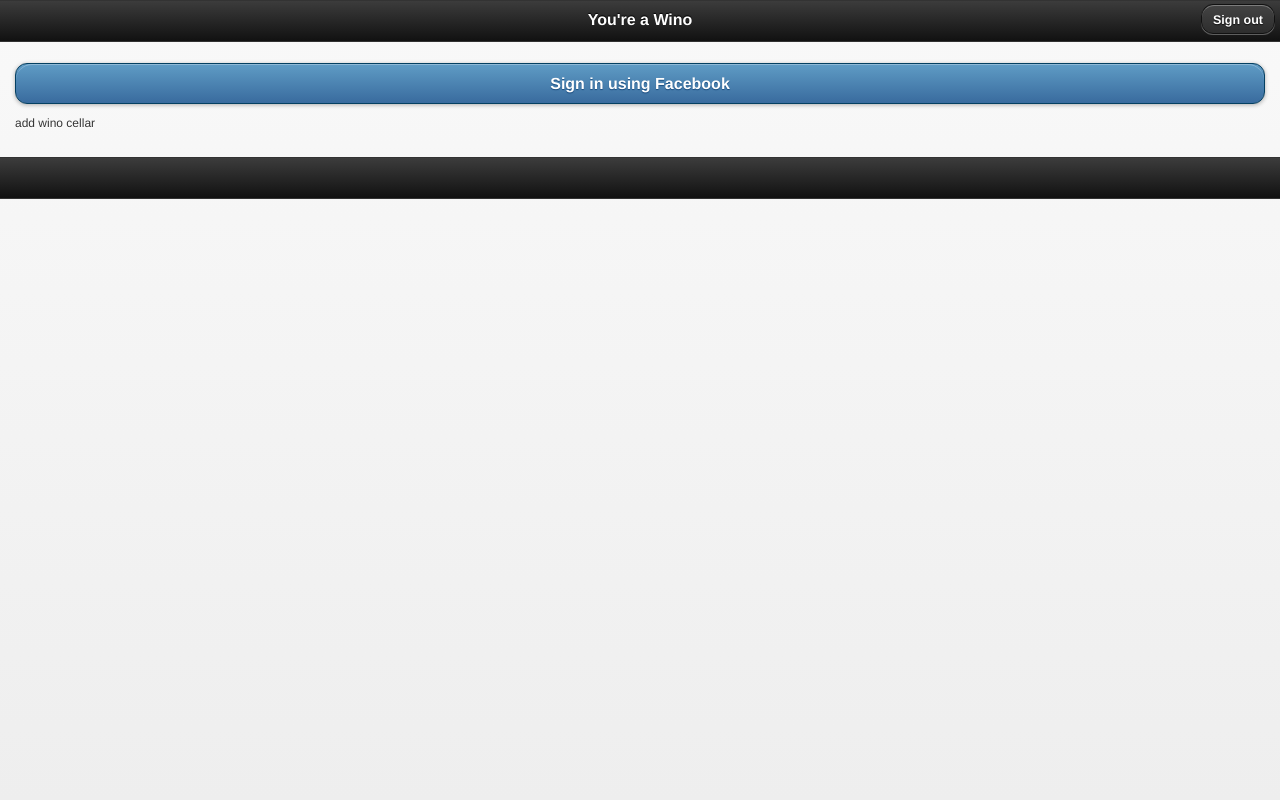
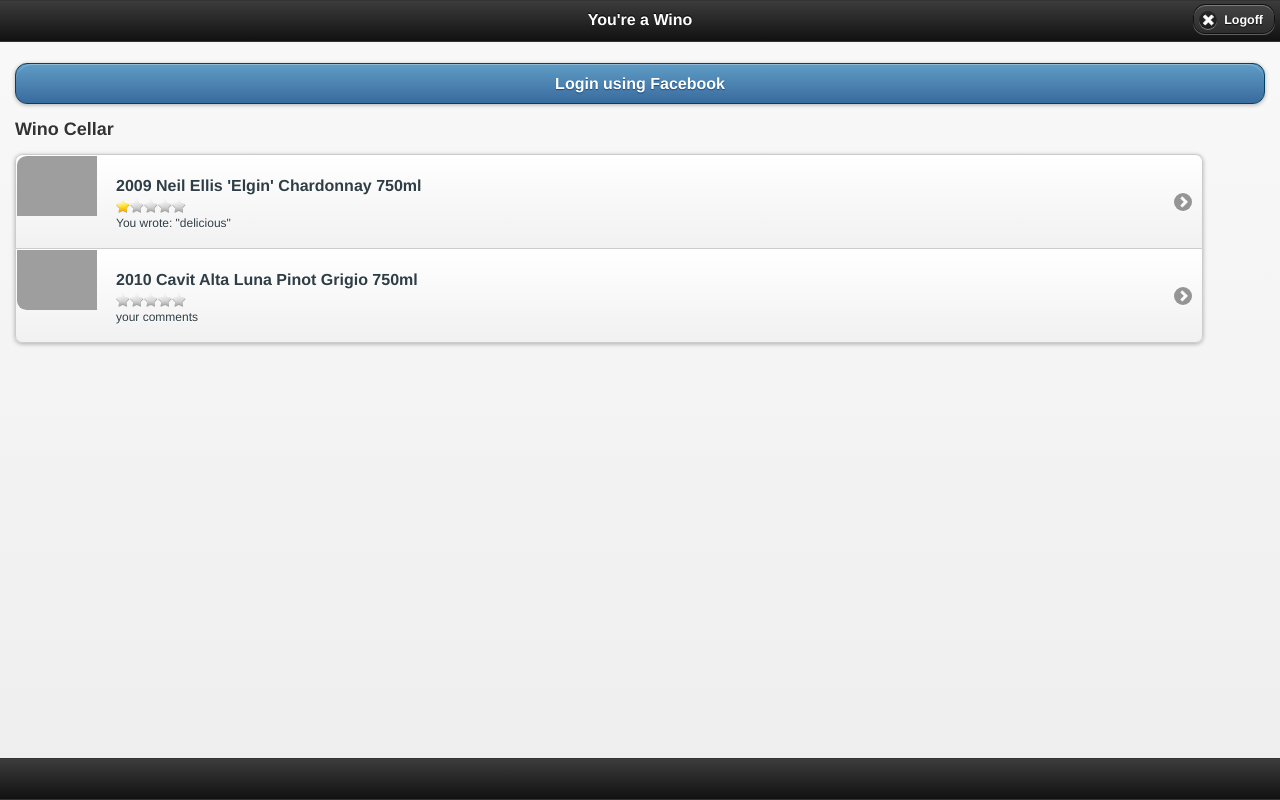
Before and after one commit to jimknight/fbtest, a plain HTML site: page www/index.html in a window 1280 px wide. Drawn offline with Linux system fonts and the light colour scheme; grey boxes are pictures that could not be loaded; files whose address does not match are found by name.

Commit message:
wino cellar: fake data

```diff
--- a/www/index.html
+++ b/www/index.html
@@ -17,17 +17,29 @@
     <div data-role="page">
       <div data-role="header">
           <h1>You're a Wino</h1>
-          <a onclick="logout()" class="ui-btn-right" class="show_when_connected">Sign out</a>
+          <a onclick="logout()" class="ui-btn-right" class="show_when_connected" data-icon="delete">Logoff</a>
       </div><!-- /header -->
       <div data-role="content">
         <div class="show_when_not_connected">
-          <a onclick="promptLogin()" data-role="button" data-theme="b" >Sign in using Facebook</a>
+          <a onclick="promptLogin()" data-role="button" data-theme="b" >Login using Facebook</a>
         </div>
         <div class="show_when_connected">
-          <p>add wino cellar</p>
+          <h2>Wino Cellar</h2>
+          <ul data-role="listview" data-inset="true" id="wino-cellar">
+            <li>
+                <a href="#show" data-transition="slide">
+                    <img src='http://img.eetoolset.com/img?set=image%5B1037%2F842230.jpg%5D%2Csize%5B600x600%5D%2Cqual%5B80%5D&call=url%5Bfile%3Astd.image%5D' class='pic'/><h2>2009 Neil Ellis 'Elgin' Chardonnay 750ml</h2><p><img src="img/star_on.png"><img src="img/star_off.png"><img src="img/star_off.png"><img src="img/star_off.png"><img src="img/star_off.png"><br>You wrote: "delicious"</p>
+                </a>
+            </li>
+            <li>
+                <a href="#">
+                    <img src='http://citywinecellar.com/media/catalog/product/0/8/08678543105.jpg' class='pic'/><h2>2010 Cavit Alta Luna Pinot Grigio 750ml</h2><p><img src="img/star_off.png"><img src="img/star_off.png"><img src="img/star_off.png"><img src="img/star_off.png"><img src="img/star_off.png"><br>your comments</p>
+                </a>
+            </li>
+          </ul>
         </div>
       </div>
-      <div data-role="footer" class="show_when_connected">
+      <div data-role="footer" class="show_when_connected" data-position="fixed">
         <h4><span id="user-name"></span></h4>
       </div>
     </div><!-- /page -->
```
